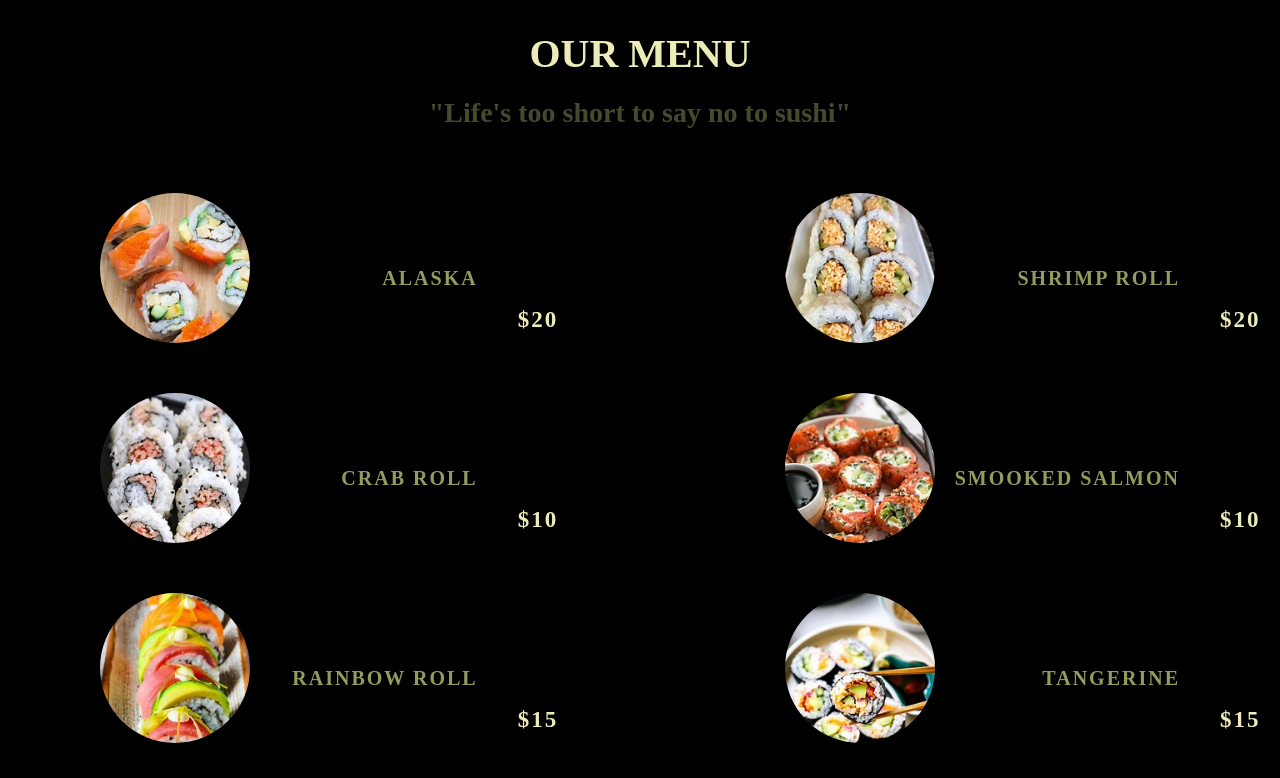
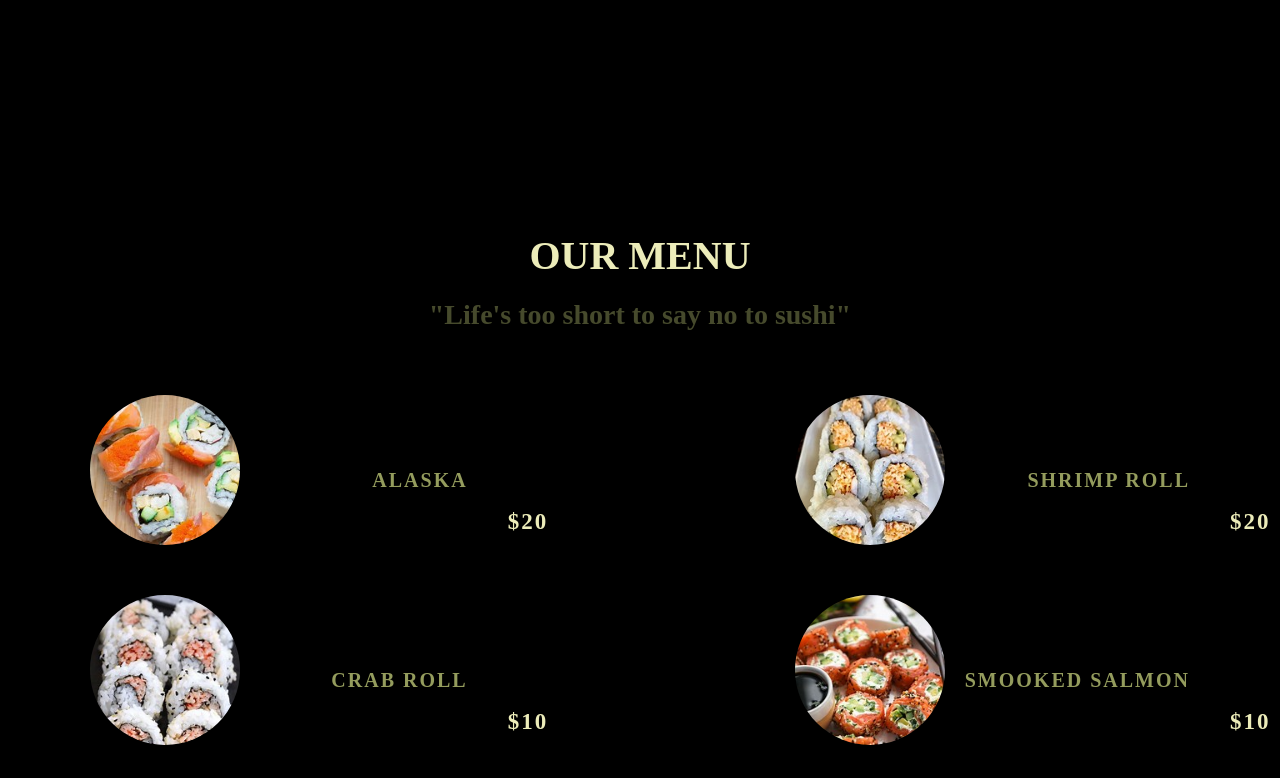
Before and after one commit to ghinazaraket5/sushi-sprout, a plain HTML site: page index.html in a window 1280 px wide. Shown: the part 2480-3258 px from the top of the page. Drawn offline with Linux system fonts and the light colour scheme; a web font is replaced by a local one.

Commit message:
Update style.css

```diff
--- a/style/style.css
+++ b/style/style.css
@@ -257,8 +257,7 @@ h3{
 
 }
 #MENU{
-    margin-top: 100px;
-    padding: 100px;
+    margin-top: 27rem;
 }
 
 .item2{
```
